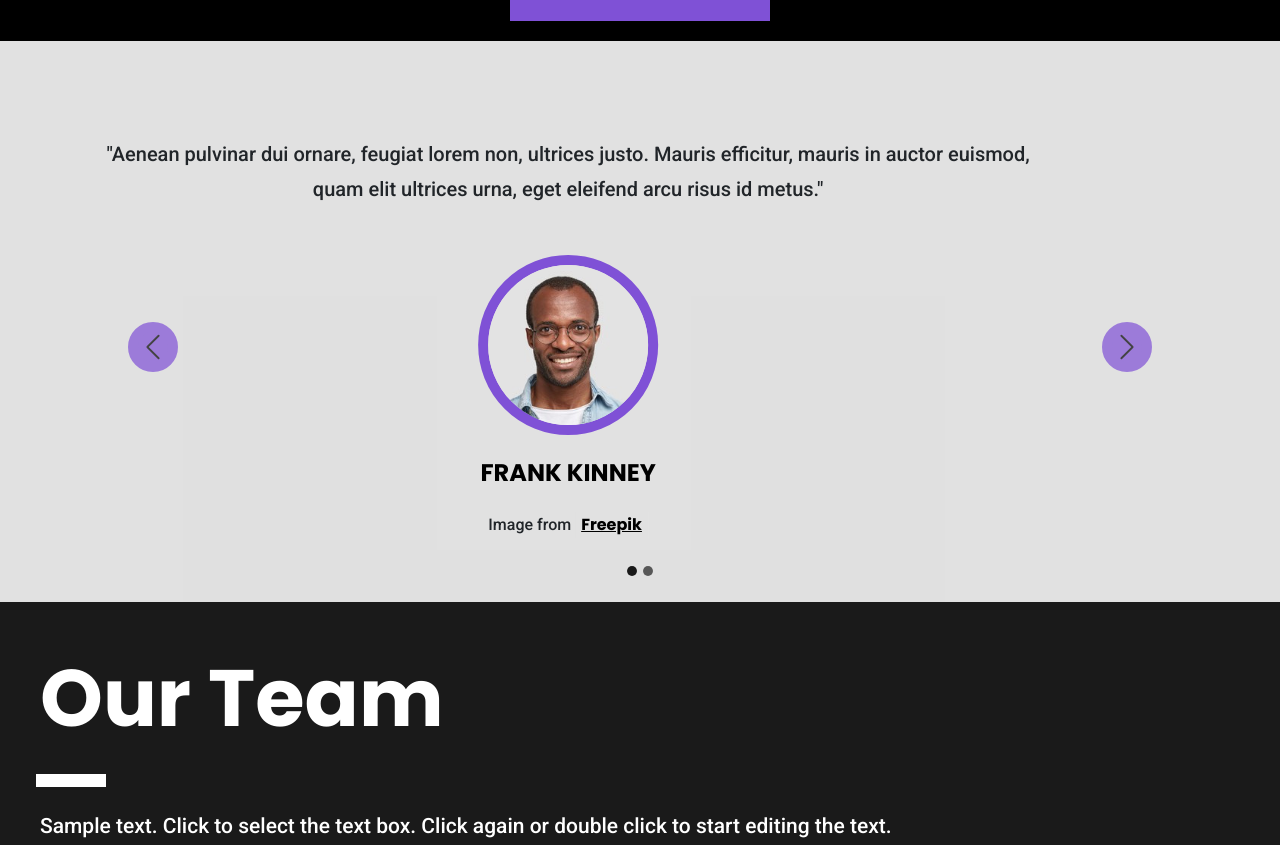
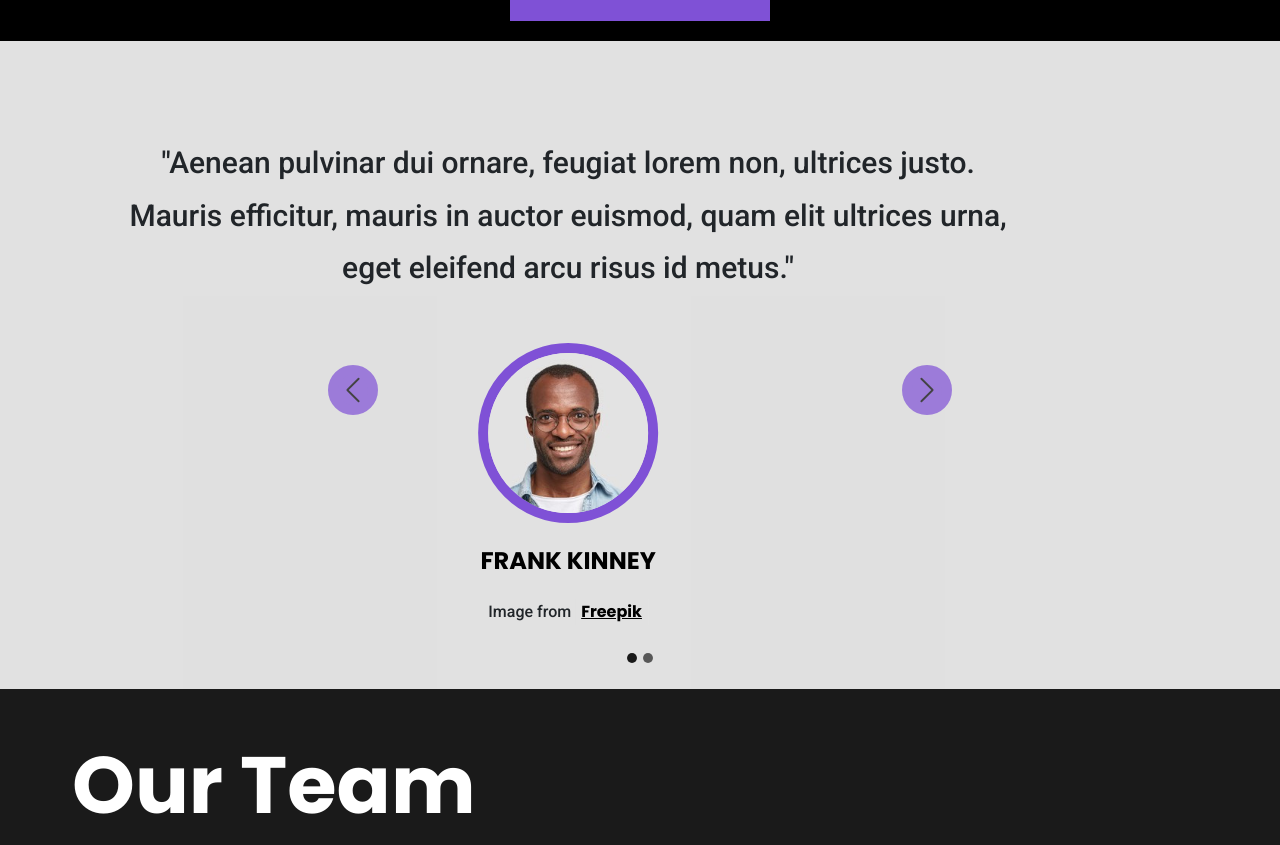
Before and after one commit to dang1707vu/nicepage2, a website: page index.html in a window 1280 px wide. Shown: the part 4700-5545 px from the top of the page. Drawn offline with nearby package versions, Linux system fonts and the light colour scheme.

Commit message:
full responsivity 'Carousel'

```diff
--- a/index.html
+++ b/index.html
@@ -151,6 +151,7 @@
 </div>
 
 <!-- Carousel Section -->
+<section class="carousel bg-secondary">
   <div id="carouselExampleDark" class="carousel carousel-dark slide" data-bs-ride="carousel">
     <div class="carousel-indicators">
       <button type="button" data-bs-target="#carouselExampleDark" data-bs-slide-to="0" class="active" aria-current="true" aria-label="Slide 1"></button>
@@ -161,7 +162,7 @@
         <div class="container">
         <div class="row justify-content-center text-center bg-secondary bg-opacity-75 p-5">
           <div class="col">
-          <p class="pCarousel mt-5 px-5 mb-5">
+            <p class="paragraphCarousel mt-5 px-5 mb-5">
               "Aenean pulvinar dui ornare, feugiat lorem non, ultrices justo. Mauris efficitur, mauris in auctor euismod, quam elit ultrices urna, eget eleifend arcu risus id metus."
             </p>
             <img src="/images/profile1.jpg" class="profileImg rounded-pill">
@@ -179,7 +180,7 @@
         <div class="container">
         <div class="row justify-content-center text-center bg-secondary bg-opacity-75 p-5">
           <div class="col">
-          <p class="pCarousel mt-5 px-5 mb-4">
+            <p class="paragraphCarousel mt-5 px-5 mb-4">
               "Aenean pulvinar dui ornare, feugiat lorem non, ultrices justo. Mauris efficitur, mauris in auctor euismod, quam elit ultrices urna, eget eleifend arcu risus id metus."
             </p>
             <img src="/images/profile2.jpg" class="profileImg rounded-pill">
@@ -203,12 +204,13 @@
       <span class="visually-hidden">Next</span>
     </button>
   </div>
+</section>
 
 <!-- Team Section -->
 <section class="team text-white pt-5 pb-5" style="background-color: #1a1a1a;">
   <div class="pillarHorizontal"></div>
   <div class="containerTeam">
-    <div class="row d-flex">
+    <div class="row teamText d-flex">
       <h1 class="fw-bolder display-4 teamH1">Our Team</h1>
       <div class="borderH border-white mb-4 ms-2" style="width: 70px;"></div>
       <p class="pTeam">Sample text. Click to select the text box. Click again or double click to start editing the text.</p>
--- a/main.scss
+++ b/main.scss
@@ -169,7 +169,7 @@ p {
 }
 
 //Carousel
-.pCarousel {
+.paragraphCarousel {
     font-size: 20px;
     line-height: 1.75;
 }
@@ -211,6 +211,38 @@ p {
     background-color: #7f51d6;
     border-color: #7f51d6;
     border-style: solid;
+}
+@media screen and (min-width: 576px) {
+    .paragraphCarousel {
+        font-size: 20px;
+        line-height: 1.75;
+    }
+}
+
+@media screen and (min-width: 768px) {
+    .paragraphCarousel {
+        font-size: 30px;
+        line-height: 1.75;
+    }
+}
+
+@media screen and (min-width: 992px) {
+    .paragraphCarousel {
+        font-size: 30px;
+        line-height: 1.75;
+        max-width: 992px;
+        margin-left: auto;
+        margin-right: auto;
+    }
+}
+
+@media screen and (min-width: 1200px) {
+    .carousel-control-prev {
+        margin-left: 200px;
+    }
+    .carousel-control-next {
+        margin-right: 200px;
+    }
 }
 
 //Team
@@ -256,12 +288,6 @@ p {
 .pTeam {
     font-size: 21px;
 }
-
-// @media screen and (min-width: 1140px) {
-//     .containerTeam {
-//         max-width: 1140px;
-//     }
-// }
 
 @media screen and (max-width: 576px) {
     .teamText {
```
Also changed, not shown: style.css, 1 other file. Lines whose indentation alone changed are shown as unchanged.
